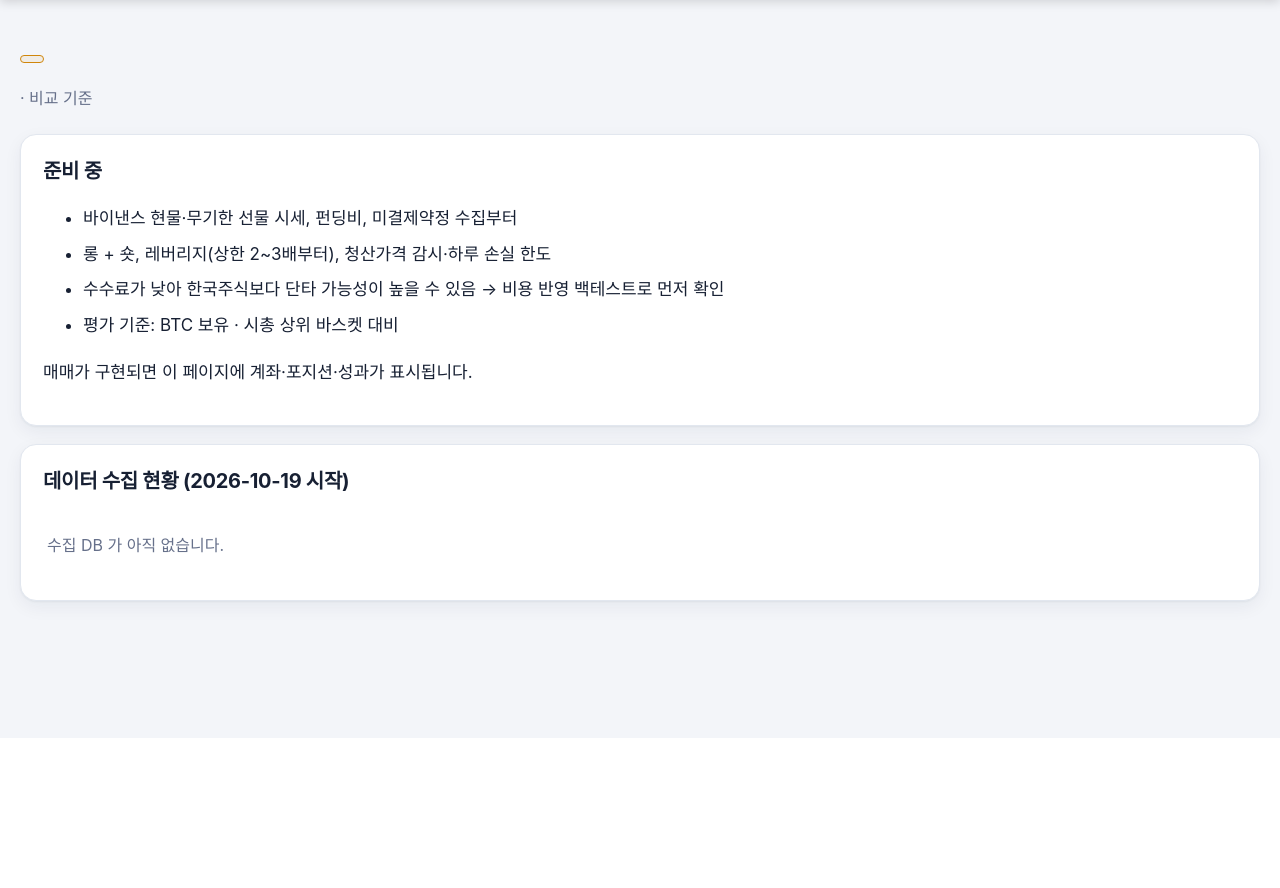
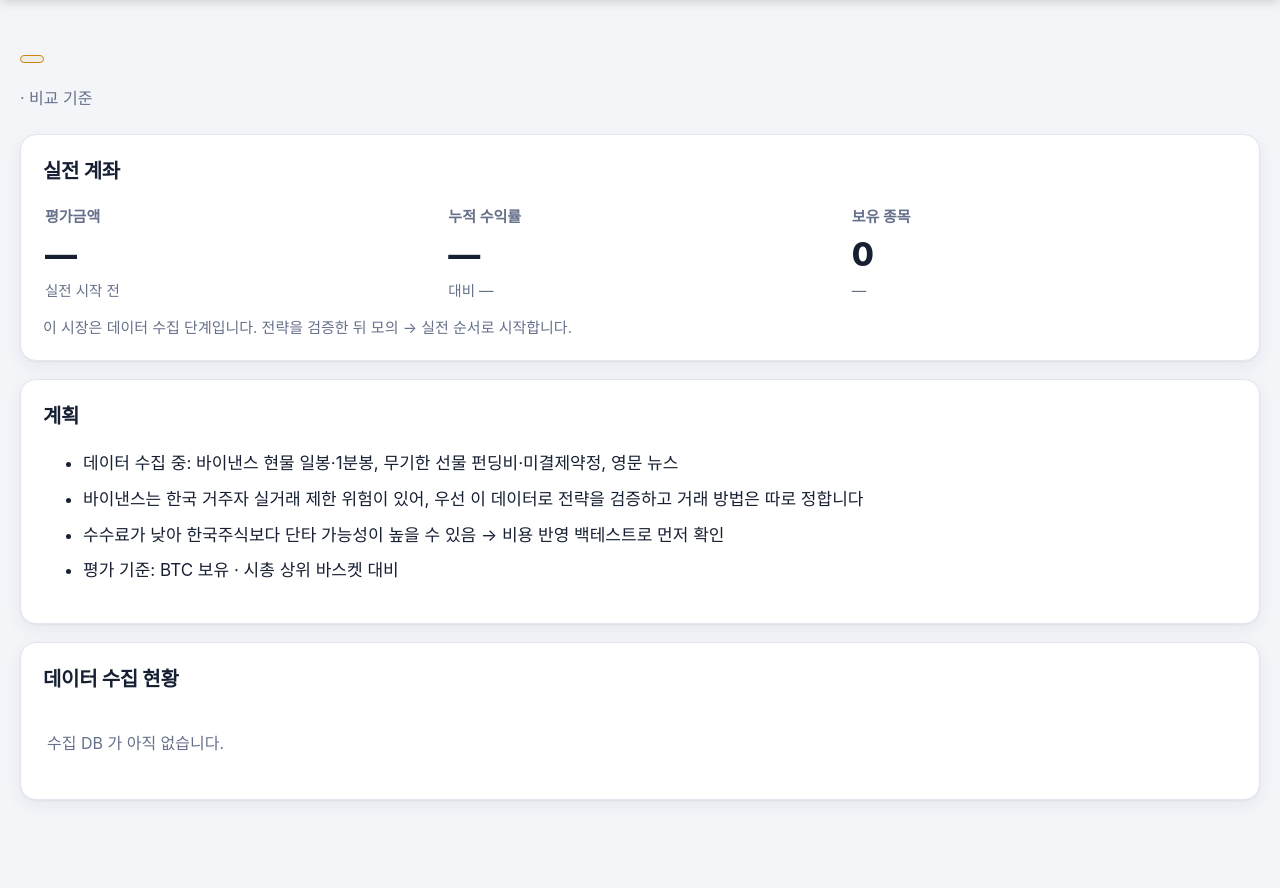
Before and after one commit to sjzzang776/stock-autotrade-lab, a FastAPI app: template stockrl/web/templates/market.html in a window 1280 px wide. Shown: the part 62-950 px from the top of the page. Before the commit the page ends 682 px from the top, so only its background shows below. Run offline with FastAPI, Linux system fonts and the light colour scheme; the template is opened without the code that fills it, so the values that code supplies are empty; some web fonts are replaced.

Commit message:
시장 페이지에서 모의투자 내용 분리(실전 계좌·시장 데이터만), 목표 비중은 모의투자 페이지로
Co-Authored-By: Claude Opus 5.5 <noreply@anthropic.com>

```diff
--- a/stockrl/web/app.py
+++ b/stockrl/web/app.py
@@ -36,7 +36,7 @@ tpl.env.filters["num"] = _fmt(lambda v: f"{v:.2f}")
 security = HTTPBasic()
 
 MARKETS = {
-    "kr": {"name": "한국주식", "status": "모의투자 운용 중", "broker": "한국투자증권 (모의)", "bench": "KOSPI200"},
+    "kr": {"name": "한국주식", "status": "실전 시작 전", "broker": "한국투자증권", "bench": "KOSPI200"},
     "us": {"name": "미국주식", "status": "데이터 수집 중", "broker": "한국투자증권 해외주식 (예정)", "bench": "S&P500 · 나스닥100"},
     "crypto": {"name": "암호화폐", "status": "데이터 수집 중", "broker": "바이낸스 (예정)", "bench": "BTC 보유 · 시총 상위 바스켓"},
 }
@@ -84,7 +84,7 @@ import time
 # e2-micro 는 디스크가 느리고 메모리가 작아 매 요청마다 DB 를 다시 읽으면 수십 초(2026-10-19 실측 `/` 37초)
 # → 백그라운드에서 1분마다 미리 읽어 메모리에 두고, 화면은 그걸 바로 보여 준다 (최대 1분 늦음)
 _CACHE = {}
-_JOBS = {"paper": data.paper, "live": data.live, "alerts": data.alerts, "us": lambda: data.glob_status("us"),
+_JOBS = {"paper": data.paper, "live": data.live, "alerts": data.alerts, "kr": data.kr_status, "us": lambda: data.glob_status("us"),
          "crypto": lambda: data.glob_status("crypto")}
 
 
@@ -128,8 +128,10 @@ def overview(request: Request, _=Depends(auth)):
 def market(request: Request, m: str, _=Depends(auth)):
     if m not in MARKETS:
         raise HTTPException(404)
-    return page(request, "market.html", active=m, m=m, info=MARKETS[m], p=cached("paper") if m == "kr" else None, live=cached("live") if m == "kr" else None,
-                g=None if m == "kr" else cached(m))
+    # 시장 페이지 = 실전 계좌 + 시장 데이터. 모의투자 내용은 /paper 에만 (2026-10-20 사용자 지적: 한국주식에 모의가 섞임)
+    heat = (cached("paper").get("targets") or {}).get("heat") if m == "kr" else None
+    return page(request, "market.html", active=m, m=m, info=MARKETS[m], g=cached(m), heat=heat,
+                heat_asof=(cached("paper").get("targets") or {}).get("asof") if m == "kr" else None)
 
 
 @app.get("/paper", response_class=HTMLResponse)
--- a/stockrl/web/templates/market.html
+++ b/stockrl/web/templates/market.html
@@ -1,53 +1,48 @@
 {% extends "base.html" %}
 {% block title %}{{ info.name }}{% endblock %}
 {% block body %}
-<h1>{{ info.name }} <span class="badge {{ 'live' if m == 'kr' else 'wait' }}">{{ info.status }}</span></h1>
+{# 시장 페이지 = 그 시장의 실전 계좌 + 시장 데이터. 모의투자는 /paper 에서만 (2026-10-20) #}
+<h1>{{ info.name }} <span class="badge wait">{{ info.status }}</span></h1>
 <p class="sub">{{ info.broker }} · 비교 기준 {{ info.bench }}</p>
 
-{% if m == 'kr' %}
-{% set show_holdings = "open" %}{% include "_live.html" %}
-<div class="grid">
-  <div class="card kpi"><div class="label">평가금액</div><div class="val">{{ p.value | won if p.value else '—' }}</div>
-    <div class="note">현금 {{ p.cash | won if p.cash is not none else '—' }}</div></div>
-  <div class="card kpi"><div class="label">누적 수익률</div>
-    <div class="val {{ 'up' if (p.ret or 0) > 0 else 'down' if (p.ret or 0) < 0 }}">{{ p.ret | pct if p.ret is not none else '—' }}</div>
-    <div class="note">KOSPI200 {{ p.bench_ret | pct if p.bench_ret is not none else '—' }}</div></div>
-  <div class="card kpi"><div class="label">보유 종목</div><div class="val">{{ p.positions | length if p.positions else 0 }}</div>
-    <div class="note">마지막 마감 기록 기준</div></div>
+<div class="card">
+  <h2>실전 계좌</h2>
+  <div class="grid">
+    <div class="kpi"><div class="label">평가금액</div><div class="val">—</div><div class="note">실전 시작 전</div></div>
+    <div class="kpi"><div class="label">누적 수익률</div><div class="val">—</div><div class="note">{{ info.bench }} 대비 —</div></div>
+    <div class="kpi"><div class="label">보유 종목</div><div class="val">0</div><div class="note">—</div></div>
+  </div>
+  <p class="muted" style="font-size:15px;margin:10px 0 0">
+    {% if m == 'kr' %}실전 투자는 모의투자로 충분히 검증한 뒤 시작합니다. 지금 운용 중인 한국주식 모의투자 결과는 <a href="/paper">모의투자 페이지</a>에서 볼 수 있습니다.
+    {% else %}이 시장은 데이터 수집 단계입니다. 전략을 검증한 뒤 모의 → 실전 순서로 시작합니다.{% endif %}</p>
 </div>
 
-<div class="card"><h2>보유 종목</h2>
-{% if p.positions %}<div class="scroll"><table>
-  <tr><th class="l">종목</th><th>수량</th><th>평균단가</th><th>종가</th><th>평가금액</th><th>비중</th><th>손익률</th></tr>
-  {% for r in p.positions %}<tr><td class="l">{{ r.name }} <span class="muted">{{ r.ticker }}</span></td>
-    <td>{{ '{:,}'.format(r.qty) }}</td><td>{{ r.avg_cost | won }}</td><td>{{ r.close | won }}</td><td>{{ r.value | won }}</td>
-    <td>{{ r.weight | pct }}</td><td class="{{ 'up' if (r.pnl or 0) > 0 else 'down' if (r.pnl or 0) < 0 }}">{{ r.pnl | pct if r.pnl is not none else '—' }}</td></tr>{% endfor %}
-</table></div>
-{% else %}<div class="empty">아직 마감 기록이 없습니다. 오늘 체결분은 장 마감 후(15:40) 반영됩니다.</div>{% endif %}
+{% if m == 'kr' and heat %}
+<div class="card"><h2>섹터 과열점수 <span class="muted" style="font-size:15px;font-weight:400">{{ heat_asof }} 종가 기준</span></h2>
+  <div class="scroll"><table><tr><th class="l">섹터</th><th>과열점수</th><th class="l">상태</th></tr>
+  {% for s, h in heat.items() %}<tr><td class="l">{{ s }}</td><td>{{ h }}</td>
+    <td class="l">{% if h >= 0.65 %}<span class="badge wait">과열</span>{% else %}<span class="muted">보통</span>{% endif %}</td></tr>{% endfor %}</table></div>
+  <p class="muted" style="font-size:15px">섹터 구성 종목들의 50일 가격 움직임 모양(지속 호몰로지)이 지난 1년 중 얼마나 큰 편인지(0~1). 0.65 이상이면 과열로 봅니다.</p>
 </div>
+{% endif %}
 
-{% if p.targets %}<div class="card"><h2>오늘 장기몫 목표 비중 ({{ p.targets.date }}, {{ p.targets.asof }} 종가 기준)</h2>
-<div class="scroll"><table><tr><th class="l">종목</th><th>목표 비중</th></tr>
-{% for r in p.targets.weights[:15] %}<tr><td class="l">{{ r.name }} <span class="muted">{{ r.ticker }}</span></td><td>{{ r.w | pct }}</td></tr>{% endfor %}
-</table></div><p class="muted" style="font-size:15px">상위 15종목. 장기몫 = 계좌의 90%.</p></div>{% endif %}
-
-{% else %}
-<div class="card prose"><h2>준비 중</h2>
+{% if m != 'kr' %}
+<div class="card prose"><h2>계획</h2>
   {% if m == 'us' %}
-  <ul><li>데이터 수집부터 시작 (일봉·분봉, SEC 공시, 영문 뉴스 감성)</li>
-      <li>롱 + 숏, 레버리지 검토 (한국투자증권 해외주식 가능 범위 확인 필요 — 안 되면 인버스·레버리지 ETF)</li>
+  <ul><li>데이터 수집 중: 일봉·분봉, SEC 공시, 영문 뉴스 → 다음은 영문 뉴스 감성 분석</li>
+      <li>숏·레버리지: 개인은 해외주식 공매도가 안 돼서 인버스 ETF(사전교육 필요) → 해외선물 순서로 검토</li>
       <li>평가 기준: S&amp;P500 · 나스닥100 대비</li>
-      <li>소액 몫은 판단 API(jev·laya)에 가공 데이터를 넘겨 판단</li></ul>
+      <li>아주 작은 몫은 판단 API(jev·laya)에 가공 데이터를 넘겨 판단</li></ul>
   {% else %}
-  <ul><li>바이낸스 현물·무기한 선물 시세, 펀딩비, 미결제약정 수집부터</li>
-      <li>롱 + 숏, 레버리지(상한 2~3배부터), 청산가격 감시·하루 손실 한도</li>
+  <ul><li>데이터 수집 중: 바이낸스 현물 일봉·1분봉, 무기한 선물 펀딩비·미결제약정, 영문 뉴스</li>
+      <li>바이낸스는 한국 거주자 실거래 제한 위험이 있어, 우선 이 데이터로 전략을 검증하고 거래 방법은 따로 정합니다</li>
       <li>수수료가 낮아 한국주식보다 단타 가능성이 높을 수 있음 → 비용 반영 백테스트로 먼저 확인</li>
       <li>평가 기준: BTC 보유 · 시총 상위 바스켓 대비</li></ul>
-  {% endif %}
-  <p class="muted">매매가 구현되면 이 페이지에 계좌·포지션·성과가 표시됩니다.</p></div>
+  {% endif %}</div>
+{% endif %}
 
-<div class="card"><h2>데이터 수집 현황 (2026-10-19 시작)</h2>
-{% if g %}<div class="scroll"><table><tr><th class="l">항목</th><th>쌓인 양</th><th class="l">범위</th></tr>
+<div class="card"><h2>데이터 수집 현황</h2>
+{% if g and g.rows %}<div class="scroll"><table><tr><th class="l">항목</th><th>쌓인 양</th><th class="l">범위</th></tr>
 {% for a, b, c in g.rows %}<tr><td class="l">{{ a }}</td><td>{{ b }}</td><td class="l muted">{{ c }}</td></tr>{% endfor %}</table></div>
 {% if g.top %}<p class="muted" style="font-size:15px">대상: {{ g.top | join(', ') }}</p>{% endif %}
 {% else %}<div class="empty">수집 DB 가 아직 없습니다.</div>{% endif %}</div>
@@ -60,6 +55,5 @@
 {% if g and g.news %}<div class="card"><h2>최근 뉴스</h2><div class="scroll"><table>
 {% for n in g.news %}<tr><td class="l muted">{{ n.dt[5:16] | replace('T', ' ') }}</td><td class="l muted">{{ n.source }}{{ ' · ' ~ n.symbol if n.symbol }}</td>
 <td class="l" style="white-space:normal"><a href="{{ n.url }}" target="_blank" rel="noopener">{{ n.title }}</a></td></tr>{% endfor %}</table></div>
-<p class="muted" style="font-size:15px">시각은 UTC. 감성 분석(영문 FinBERT)은 다음 단계.</p></div>{% endif %}
-{% endif %}
+<p class="muted" style="font-size:15px">시각은 {{ 'KST(한국 시간)' if g.tz == 'KST' else 'UTC' }}.{% if m != 'kr' %} 감성 분석(영문 FinBERT)은 다음 단계.{% endif %}</p></div>{% endif %}
 {% endblock %}
--- a/stockrl/web/templates/overview.html
+++ b/stockrl/web/templates/overview.html
@@ -64,11 +64,11 @@
 <h2 style="margin-top:8px">시장별 모의투자</h2>
 <div class="grid">
   {% for k, m in markets.items() %}
-  <a class="card" href="/market/{{ k }}" style="color:inherit">
+  <a class="card" href="{{ '/paper' if k == 'kr' else '/market/' ~ k }}" style="color:inherit">
     <div style="display:flex;justify-content:space-between;align-items:center">
       <strong style="font-size:18px">{{ m.name }}</strong>
-      <span class="badge {{ 'live' if k == 'kr' else 'wait' }}">{{ m.status }}</span></div>
-    <div class="muted" style="margin-top:8px;font-size:15px">{{ m.broker }}<br>비교 기준: {{ m.bench }}</div>
+      <span class="badge {{ 'live' if k == 'kr' else 'wait' }}">{{ '모의투자 운용 중' if k == 'kr' else '데이터 수집 중' }}</span></div>
+    <div class="muted" style="margin-top:8px;font-size:15px">{{ '한국투자증권 모의계좌' if k == 'kr' else '모의투자 준비 중' }}<br>비교 기준: {{ m.bench }}</div>
     {% if k == 'kr' %}<div style="margin-top:10px;font-size:22px;font-weight:800">{{ (live.total if live else p.value) | won }}</div>{% endif %}
   </a>
   {% endfor %}
--- a/stockrl/web/templates/paper.html
+++ b/stockrl/web/templates/paper.html
@@ -27,6 +27,11 @@
 {% for r in p.sleeves %}<tr><td class="l">{{ '장기' if r.sleeve == 'core' else '긴급' }}</td><td class="l">{{ r.name }} <span class="muted">{{ r.ticker }}</span></td>
   <td>{{ '{:,}'.format(r.qty) }}</td><td>{{ r.avg_cost | won }}</td><td>{{ r.opened }}</td></tr>{% endfor %}</table></div>
 {% else %}<div class="empty">체결 반영 전입니다 (장 마감 후 동기화).</div>{% endif %}</div>
+
+{% if p.targets %}<div class="card"><h2>오늘 장기몫 목표 비중 <span class="muted" style="font-size:15px;font-weight:400">{{ p.targets.date }} · {{ p.targets.asof }} 종가 기준 · 장기몫 = 계좌의 90%</span></h2>
+<div class="scroll"><table><tr><th class="l">종목</th><th>목표 비중</th></tr>
+{% for r in p.targets.weights[:15] %}<tr><td class="l">{{ r.name }} <span class="muted">{{ r.ticker }}</span></td><td>{{ r.w | pct }}</td></tr>{% endfor %}
+</table></div><p class="muted" style="font-size:15px">상위 15종목 (시가총액 비중, 종목당 최대 30%).</p></div>{% endif %}
 
 <div class="card"><h2>매매 기록과 손익</h2>
   <div class="grid">
```
Also changed, not shown: stockrl/env.py (+21 -0 lines), stockrl/web/data.py (+32 -0 lines).
